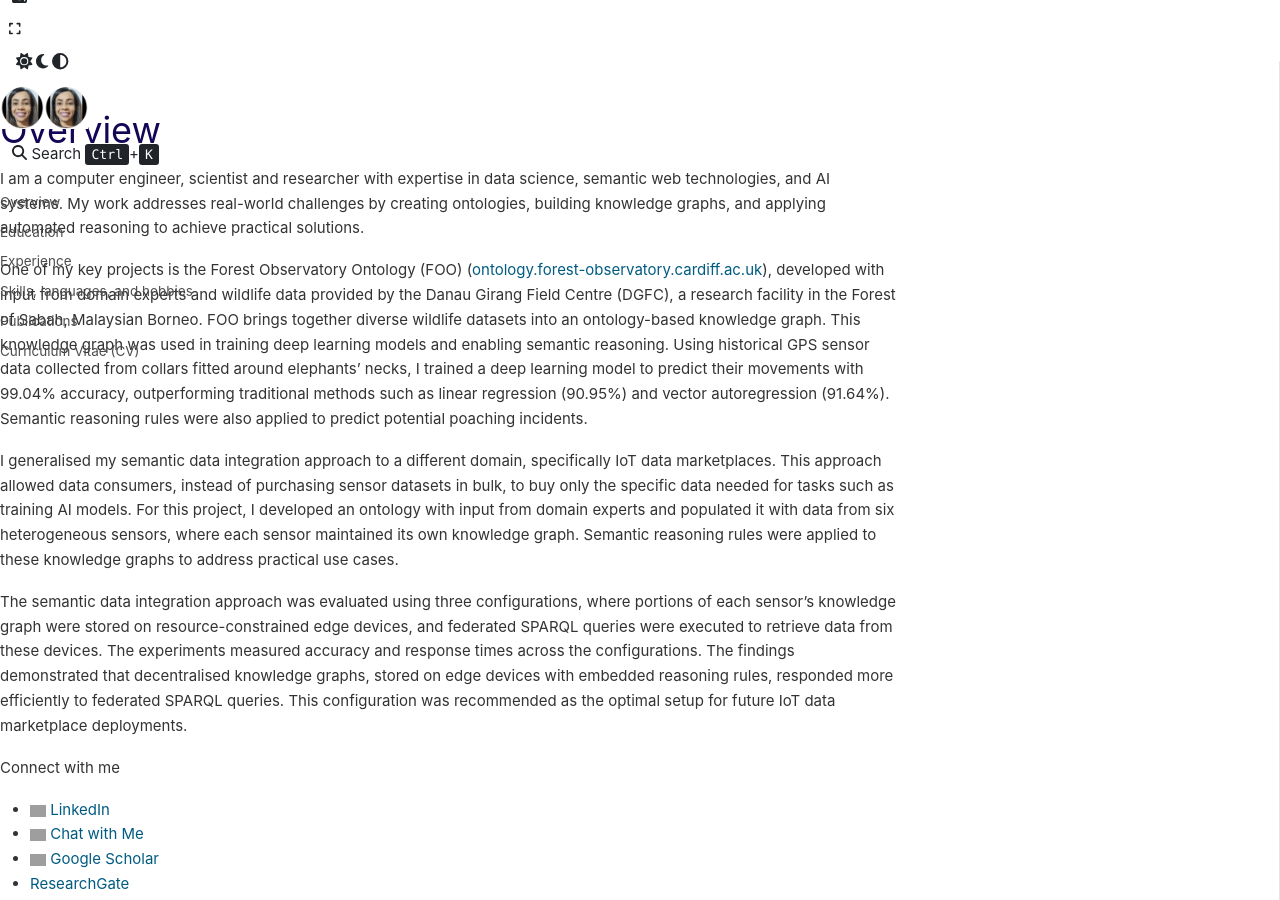
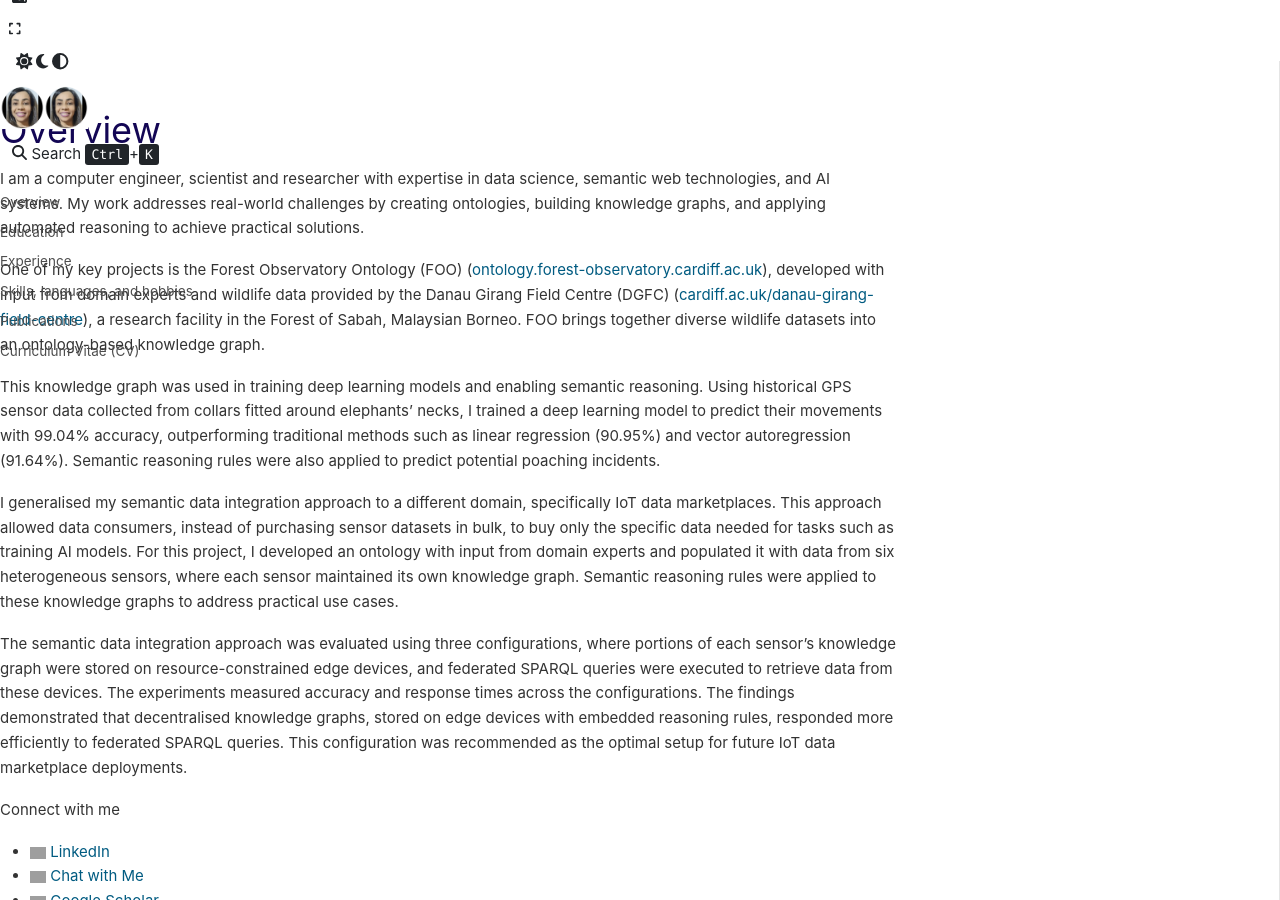
Before and after one commit to Naeima/Naeima, a Jupyter Book: the page built from _sources/intro.md, in a window 1280 px wide and 900 px high, scrolled down 1059 px. Built offline with Jupyter Book 1.0.4 settings and Sphinx 7.4.7 and the Sphinx Book theme 1.1.4, drawn with Linux system fonts in a browser that asks for light colours; grey boxes are pictures that could not be loaded.

Commit message:
Add files via upload

```diff
--- a/Education.html
+++ b/Education.html
@@ -391,7 +391,7 @@ Conducting innovative research to address challenges posed by research data silo
 <li><p>Reviewed and compared 13 open data observatories to evaluate data management, data types, and challenges.</p></li>
 <li><p>Proposed semantic web technologies to integrate reseach data silos.</p></li>
 <li><p>Built the Forest Observatory Ontology (FOO) and integrated four wildlife datasets into a knowledge graph with over 6 million RDF triples.</p></li>
-<li><p>Used TensorFlow by Google to predict elephant movements, achieving 99.04% accuracy, outperforming existing benchmarks of 90.95% and 91.64%.</p></li>
+<li><p>Used Google’s TensorFlow and Keras framework to predict elephant movements, achieving 99.04% accuracy, outperforming existing benchmarks of 90.95% and 91.64%.</p></li>
 <li><p>Applied semantic reasoning to predict poaching incidents based on movements data.</p></li>
 <li><p>Adapted the approach for IoT data marketplaces, enabling granualar data queries and selective purchasing for AI training.</p></li>
 <li><p>Published findings in top peer-reviewed journals and presented at international conferences.</p></li>
--- a/_sources/intro.md
+++ b/_sources/intro.md
@@ -2,8 +2,9 @@
 
 I am a computer engineer, scientist and researcher with expertise in data science, semantic web technologies, and AI systems. My work addresses real-world challenges by creating ontologies, building knowledge graphs, and applying automated reasoning to achieve practical solutions.
 
-One of my key projects is the Forest Observatory Ontology (FOO) (ontology.forest-observatory.cardiff.ac.uk), developed with input from domain experts and wildlife data provided by the Danau Girang Field Centre (DGFC), a research facility in the Forest of Sabah, Malaysian Borneo.
+One of my key projects is the Forest Observatory Ontology (FOO) (ontology.forest-observatory.cardiff.ac.uk), developed with input from domain experts and wildlife data provided by the Danau Girang Field Centre (DGFC) (cardiff.ac.uk/danau-girang-field-centre), a research facility in the Forest of Sabah, Malaysian Borneo.
 FOO brings together diverse wildlife datasets into an ontology-based knowledge graph.
+
 This knowledge graph was used in training deep learning models and enabling semantic reasoning.
 Using historical GPS sensor data collected from collars fitted around elephants' necks, I trained a deep learning model to predict their movements with 99.04% accuracy, outperforming traditional methods such as linear regression (90.95%) and vector autoregression (91.64%).
 Semantic reasoning rules were also applied to predict potential poaching incidents.
--- a/intro.html
+++ b/intro.html
@@ -320,9 +320,9 @@ title="Print to PDF"
   <section id="overview">
 <h1>Overview<a class="headerlink" href="#overview" title="Permalink to this headline">#</a></h1>
 <p>I am a computer engineer, scientist and researcher with expertise in data science, semantic web technologies, and AI systems. My work addresses real-world challenges by creating ontologies, building knowledge graphs, and applying automated reasoning to achieve practical solutions.</p>
-<p>One of my key projects is the Forest Observatory Ontology (FOO) (<a class="reference external" href="http://ontology.forest-observatory.cardiff.ac.uk">ontology.forest-observatory.cardiff.ac.uk</a>), developed with input from domain experts and wildlife data provided by the Danau Girang Field Centre (DGFC), a research facility in the Forest of Sabah, Malaysian Borneo.
-FOO brings together diverse wildlife datasets into an ontology-based knowledge graph.
-This knowledge graph was used in training deep learning models and enabling semantic reasoning.
+<p>One of my key projects is the Forest Observatory Ontology (FOO) (<a class="reference external" href="http://ontology.forest-observatory.cardiff.ac.uk">ontology.forest-observatory.cardiff.ac.uk</a>), developed with input from domain experts and wildlife data provided by the Danau Girang Field Centre (DGFC) (<a class="reference external" href="http://cardiff.ac.uk/danau-girang-field-centre">cardiff.ac.uk/danau-girang-field-centre</a>), a research facility in the Forest of Sabah, Malaysian Borneo.
+FOO brings together diverse wildlife datasets into an ontology-based knowledge graph.</p>
+<p>This knowledge graph was used in training deep learning models and enabling semantic reasoning.
 Using historical GPS sensor data collected from collars fitted around elephants’ necks, I trained a deep learning model to predict their movements with 99.04% accuracy, outperforming traditional methods such as linear regression (90.95%) and vector autoregression (91.64%).
 Semantic reasoning rules were also applied to predict potential poaching incidents.</p>
 <p>I generalised my semantic data integration approach to a different domain, specifically IoT data marketplaces. This approach allowed data consumers, instead of purchasing sensor datasets in bulk, to buy only the specific data needed for tasks such as training AI models.
--- a/notebooks.html
+++ b/notebooks.html
@@ -447,7 +447,7 @@ For example, here’s some sample Matplotlib code:</p>
 </div>
 </div>
 <div class="cell_output docutils container">
-<div class="output text_plain highlight-myst-ansi notranslate"><div class="highlight"><pre><span></span>&lt;contextlib.ExitStack at 0x1496f31e2c0&gt;
+<div class="output text_plain highlight-myst-ansi notranslate"><div class="highlight"><pre><span></span>&lt;contextlib.ExitStack at 0x1e0b783ff70&gt;
 </pre></div>
 </div>
 </div>
```
Also changed, not shown: _sources/Education.md (+1 -1 lines), searchindex.js.
